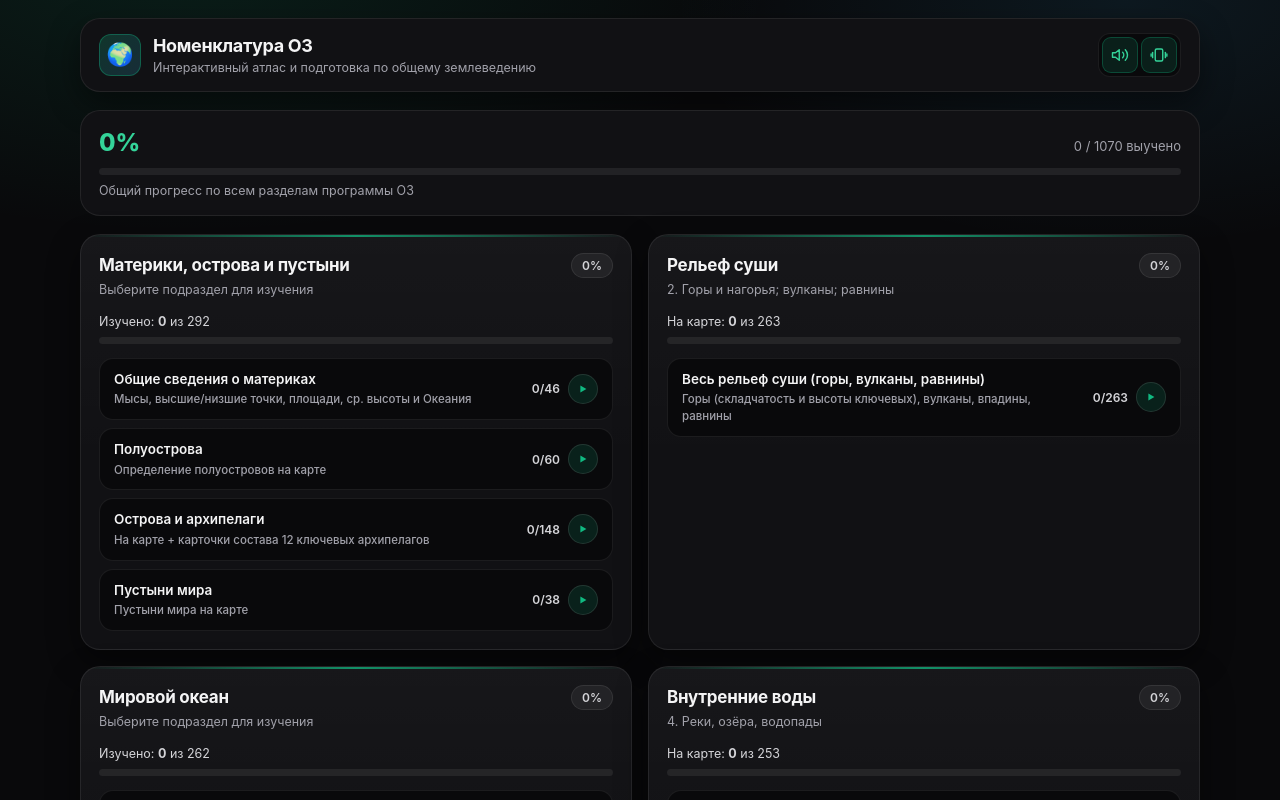
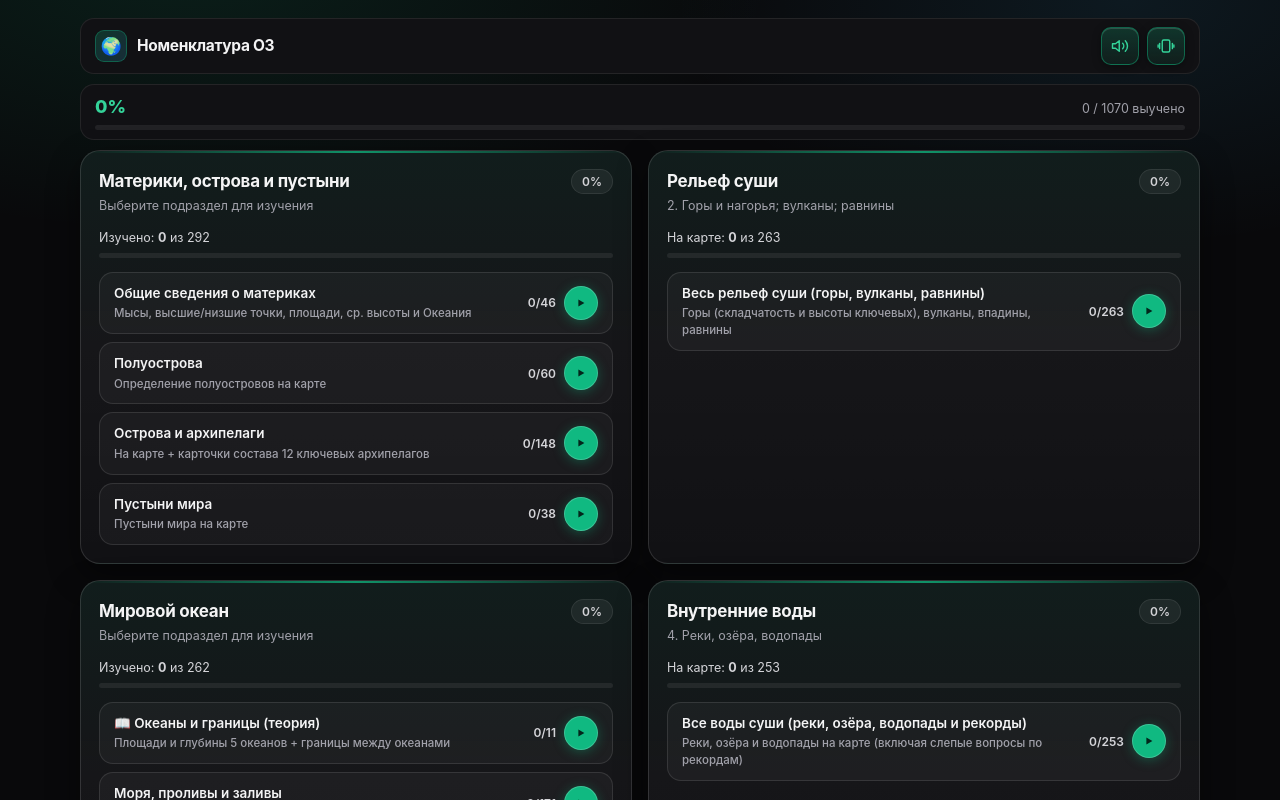
Before and after one commit to M1keNok/geoatlas-bgu, a plain HTML site: page index.html in a window 1280 px wide. Drawn offline with Linux system fonts and the light colour scheme.

Commit message:
Compact Hub header/progress/weak-banner, vivid Play buttons, tactile square sound/haptic buttons

```diff
--- a/css/02-kokonut-hub.css
+++ b/css/02-kokonut-hub.css
@@ -20,7 +20,7 @@
   margin: 0 auto;
   display: flex;
   flex-direction: column;
-  gap: 18px;
+  gap: 10px;
 }
 
 /* Top Navbar */
@@ -28,36 +28,40 @@
   display: flex;
   align-items: center;
   justify-content: space-between;
-  gap: 14px;
-  flex-wrap: wrap;
-  padding: 14px 18px;
+  gap: 10px;
+  flex-wrap: nowrap;
+  padding: 8px 14px;
   background: var(--bg-surface);
   border: 1px solid var(--border-subtle);
-  border-radius: var(--radius-lg);
-  box-shadow: var(--shadow-card);
+  border-radius: var(--radius-md);
 }
 
 .hub-brand {
   display: flex;
   align-items: center;
-  gap: 12px;
+  gap: 10px;
+  min-width: 0;
 }
 
 .hub-logo {
-  width: 42px;
-  height: 42px;
-  border-radius: 12px;
+  width: 32px;
+  height: 32px;
+  flex-shrink: 0;
+  border-radius: 9px;
   display: grid;
   place-items: center;
-  font-size: 22px;
+  font-size: 17px;
   background: linear-gradient(135deg, rgba(16, 185, 129, 0.22), rgba(56, 189, 248, 0.16));
   border: 1px solid rgba(16, 185, 129, 0.35);
 }
 
 .hub-title {
-  font-size: 18px;
+  font-size: 15.5px;
   font-weight: 700;
   letter-spacing: -0.02em;
+  white-space: nowrap;
+  overflow: hidden;
+  text-overflow: ellipsis;
 }
 
 .hub-subtitle {
@@ -72,57 +76,51 @@
   flex-shrink: 0;
 }
 
-.icon-toggle-group {
-  display: inline-flex;
-  align-items: center;
-  gap: 3px;
-  padding: 3px;
-  background: var(--bg-app);
-  border: 1px solid var(--border-subtle);
-  border-radius: 12px;
-}
-
 .icon-toggle-btn {
-  width: 36px;
-  height: 36px;
-  border-radius: 9px;
+  width: 38px;
+  height: 38px;
+  border-radius: 10px;
   display: inline-flex;
   align-items: center;
   justify-content: center;
   color: #34d399;
-  background: rgba(16, 185, 129, 0.12);
-  box-shadow: inset 0 0 0 1px rgba(16, 185, 129, 0.28);
-  transition: background-color 0.18s ease, color 0.18s ease, box-shadow 0.18s ease, transform 0.14s ease, opacity 0.18s ease;
+  background: linear-gradient(180deg, rgba(16, 185, 129, 0.22), rgba(16, 185, 129, 0.08));
+  border: 1px solid rgba(16, 185, 129, 0.45);
+  box-shadow: 0 2px 8px rgba(0, 0, 0, 0.35), inset 0 1px 0 rgba(255, 255, 255, 0.14);
+  cursor: pointer;
+  transition: background 0.16s ease, border-color 0.16s ease, color 0.16s ease, transform 0.12s ease, box-shadow 0.16s ease;
 }
 
 .icon-toggle-btn:hover {
-  background: rgba(16, 185, 129, 0.18);
+  background: linear-gradient(180deg, rgba(16, 185, 129, 0.3), rgba(16, 185, 129, 0.14));
+  border-color: rgba(52, 211, 153, 0.65);
 }
 
 .icon-toggle-btn:active {
-  transform: scale(0.94);
+  transform: translateY(1px) scale(0.95);
+  box-shadow: 0 1px 3px rgba(0, 0, 0, 0.4);
 }
 
 .icon-toggle-btn.is-off {
   color: var(--text-muted);
-  background: transparent;
-  box-shadow: none;
-  opacity: 0.72;
+  background: linear-gradient(180deg, rgba(255, 255, 255, 0.07), rgba(255, 255, 255, 0.02)), var(--bg-elevated);
+  border: 1px solid rgba(255, 255, 255, 0.16);
+  box-shadow: 0 2px 6px rgba(0, 0, 0, 0.32), inset 0 1px 0 rgba(255, 255, 255, 0.08);
 }
 
 .icon-toggle-btn.is-off:hover {
-  background: rgba(255, 255, 255, 0.06);
+  background: linear-gradient(180deg, rgba(255, 255, 255, 0.11), rgba(255, 255, 255, 0.04)), var(--bg-elevated);
+  border-color: rgba(255, 255, 255, 0.28);
   color: var(--text-main);
-  opacity: 1;
 }
 
 /* Controls Strip: Overall Progress */
 .hub-controls-card {
   display: block;
-  padding: 15px 18px;
+  padding: 9px 14px;
   background: var(--bg-surface);
   border: 1px solid var(--border-subtle);
-  border-radius: var(--radius-lg);
+  border-radius: var(--radius-md);
 }
 
 .control-groups {
@@ -186,7 +184,7 @@
   display: flex;
   flex-direction: column;
   align-items: stretch;
-  gap: 7px;
+  gap: 5px;
   width: 100%;
 }
 
@@ -199,19 +197,19 @@
 }
 
 .overall-pct {
-  font-size: 24px;
+  font-size: 18px;
   font-weight: 800;
   color: #34d399;
 }
 
 .overall-count {
-  font-size: 13px;
+  font-size: 12.5px;
   color: var(--text-muted);
 }
 
 .progress-track {
   width: 100%;
-  height: 7px;
+  height: 5px;
   border-radius: 99px;
   background: rgba(255, 255, 255, 0.07);
   overflow: hidden;
@@ -229,25 +227,25 @@
   display: flex;
   align-items: center;
   justify-content: space-between;
-  gap: 14px;
-  padding: 13px 18px;
+  gap: 10px;
+  padding: 8px 12px;
   border-radius: var(--radius-md);
-  background: linear-gradient(90deg, rgba(245, 158, 11, 0.14), rgba(239, 68, 68, 0.08));
-  border: 1px solid rgba(245, 158, 11, 0.34);
+  background: linear-gradient(90deg, rgba(245, 158, 11, 0.13), rgba(239, 68, 68, 0.07));
+  border: 1px solid rgba(245, 158, 11, 0.32);
   flex-wrap: wrap;
 }
 
 .weak-banner-info {
   display: flex;
   align-items: center;
-  gap: 12px;
+  gap: 9px;
 }
 
 .weak-banner-icon {
-  width: 38px;
-  height: 38px;
+  width: 28px;
+  height: 28px;
   flex-shrink: 0;
-  border-radius: 11px;
+  border-radius: 8px;
   display: inline-flex;
   align-items: center;
   justify-content: center;
@@ -258,7 +256,7 @@
 
 .weak-banner-title {
   font-weight: 700;
-  font-size: 14.5px;
+  font-size: 13.5px;
   color: #fde68a;
 }
 
@@ -300,8 +298,8 @@
   gap: 14px;
   padding: 18px;
   border-radius: var(--radius-lg);
-  background: linear-gradient(180deg, rgba(255, 255, 255, 0.025), transparent 55%), var(--bg-surface);
-  border: 1px solid var(--border-subtle);
+  background: linear-gradient(180deg, rgba(16, 185, 129, 0.07), rgba(255, 255, 255, 0.02) 48%, transparent), var(--bg-surface);
+  border: 1px solid rgba(255, 255, 255, 0.13);
   box-shadow: var(--shadow-card);
   transition: transform 0.22s ease, border-color 0.22s ease, box-shadow 0.22s ease;
   overflow: hidden;
@@ -487,8 +485,8 @@
   gap: 10px;
   padding: 11px 14px;
   border-radius: var(--radius-md);
-  background: var(--bg-app);
-  border: 1px solid var(--border-subtle);
+  background: rgba(255, 255, 255, 0.035);
+  border: 1px solid rgba(255, 255, 255, 0.11);
   color: var(--text-main);
   font-size: 13.5px;
   font-weight: 600;
@@ -540,19 +538,21 @@
   display: inline-flex;
   align-items: center;
   justify-content: center;
-  width: 30px;
-  height: 30px;
+  width: 34px;
+  height: 34px;
   border-radius: 999px;
-  background: rgba(16, 185, 129, 0.14);
-  color: var(--mod-color, var(--accent));
-  border: 1px solid rgba(255, 255, 255, 0.1);
-  transition: transform 0.16s ease, background 0.16s ease, color 0.16s ease;
+  background: var(--mod-color, var(--accent));
+  color: #03261b;
+  border: 1px solid rgba(255, 255, 255, 0.18);
+  box-shadow: 0 2px 12px rgba(16, 185, 129, 0.34);
+  transition: transform 0.16s ease, background 0.16s ease, box-shadow 0.16s ease;
 }
 
 .subdeck-btn:hover .subdeck-play-icon {
-  background: var(--mod-color, var(--accent));
-  color: #06281e;
-  transform: scale(1.06);
+  background: #34d399;
+  color: #03261b;
+  box-shadow: 0 4px 16px rgba(52, 211, 153, 0.45);
+  transform: scale(1.07);
 }
 
 @media (max-width: 820px) {
--- a/index.html
+++ b/index.html
@@ -22,16 +22,11 @@
       <header class="hub-navbar">
         <div class="hub-brand">
           <div class="hub-logo">🌍</div>
-          <div>
-            <div class="hub-title">Номенклатура ОЗ</div>
-            <div class="hub-subtitle">Интерактивный атлас и подготовка по общему землеведению</div>
-          </div>
+          <div class="hub-title">Номенклатура ОЗ</div>
         </div>
         <div class="hub-nav-actions">
-          <div class="icon-toggle-group" role="group" aria-label="Звук и вибрация">
-            <button id="btnMuteToggle" class="icon-toggle-btn" type="button" title="Звук" aria-label="Звук"></button>
-            <button id="btnHapticToggle" class="icon-toggle-btn" type="button" title="Вибрация" aria-label="Вибрация"></button>
-          </div>
+          <button id="btnMuteToggle" class="icon-toggle-btn" type="button" title="Звук" aria-label="Звук"></button>
+          <button id="btnHapticToggle" class="icon-toggle-btn" type="button" title="Вибрация" aria-label="Вибрация"></button>
         </div>
       </header>
 
@@ -44,7 +39,6 @@
           <div class="progress-track">
             <div id="overallBar" class="progress-fill" style="width: 0%;"></div>
           </div>
-          <span id="overallWeakHint" class="hub-subtitle"></span>
         </div>
       </section>
 
@@ -52,18 +46,15 @@
       <section id="weakBanner" class="weak-banner hidden">
         <div class="weak-banner-info">
           <span class="weak-banner-icon" aria-hidden="true">
-            <svg viewBox="0 0 24 24" width="20" height="20" fill="none" stroke="currentColor" stroke-width="2" stroke-linecap="round" stroke-linejoin="round">
+            <svg viewBox="0 0 24 24" width="16" height="16" fill="none" stroke="currentColor" stroke-width="2" stroke-linecap="round" stroke-linejoin="round">
               <circle cx="12" cy="12" r="9"></circle>
               <circle cx="12" cy="12" r="4.5"></circle>
               <circle cx="12" cy="12" r="1.2" fill="currentColor"></circle>
             </svg>
           </span>
-          <div>
-            <div class="weak-banner-title">Мои слабые места: <span id="weakCountBadge">0</span> объектов</div>
-            <div class="weak-banner-sub">Объекты, в которых вы промахнулись на карте или не вспомнили теорию</div>
-          </div>
+          <div class="weak-banner-title">Слабые места: <span id="weakCountBadge">0</span></div>
         </div>
-        <button id="btnStartWeak" class="btn btn-amber btn-sm" type="button">Повторить ошибки →</button>
+        <button id="btnStartWeak" class="btn btn-amber btn-sm" type="button">Повторить →</button>
       </section>
 
       <!-- Map Nomenclature + Per-Module Oral Theory Bento Grid -->
--- a/js/06-ui-hub.js
+++ b/js/06-ui-hub.js
@@ -176,7 +176,6 @@
       const pctEl = document.getElementById('overallPct');
       const cntEl = document.getElementById('overallCount');
       const barEl = document.getElementById('overallBar');
-      const weakHintEl = document.getElementById('overallWeakHint');
 
       if (pctEl) pctEl.textContent = `${overall.pct}%`;
       if (cntEl) {
@@ -188,9 +187,6 @@
       if (barEl) barEl.style.width = `${overall.pct}%`;
 
       const weakCount = GeoAtlas.LearningEngine.getWeakSpotsItems().length;
-      if (weakHintEl) {
-        weakHintEl.textContent = 'Общий прогресс по всем разделам программы ОЗ';
-      }
 
       const weakBanner = document.getElementById('weakBanner');
       const weakBadge = document.getElementById('weakCountBadge');
```
